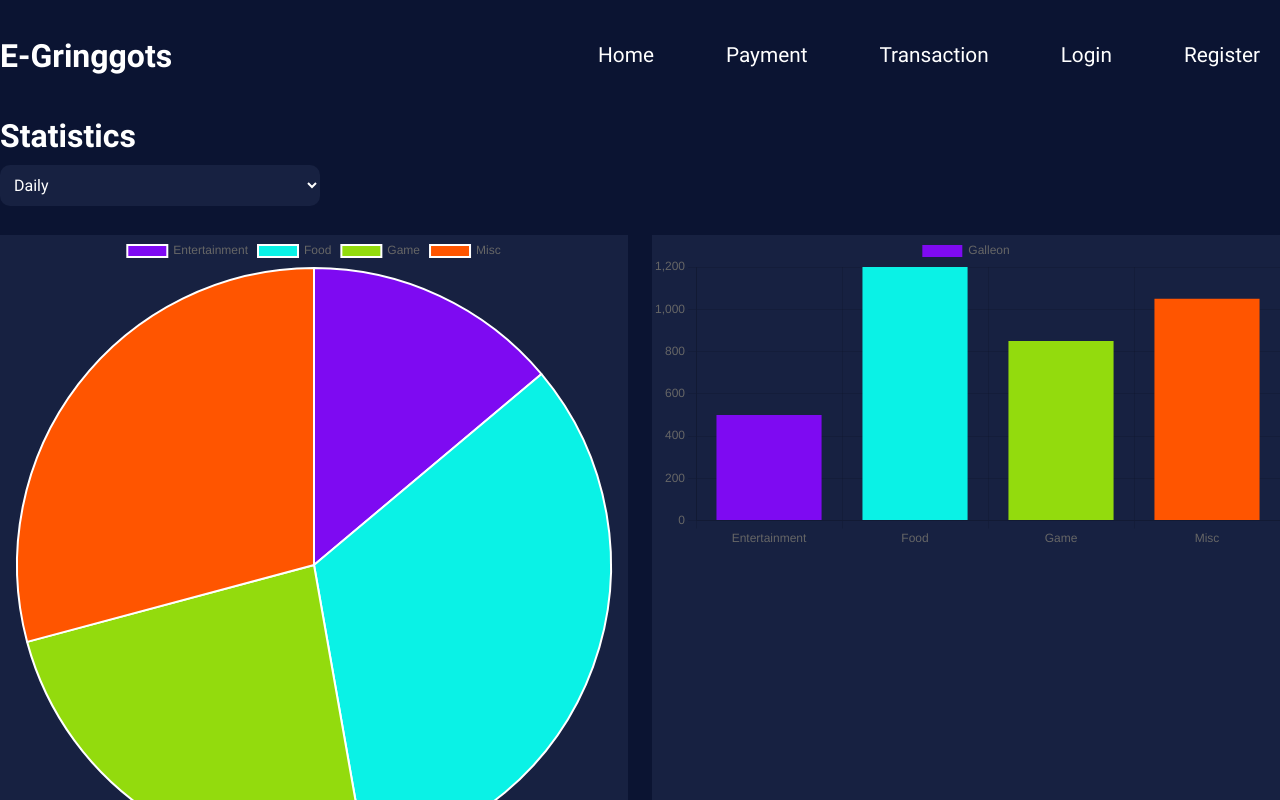
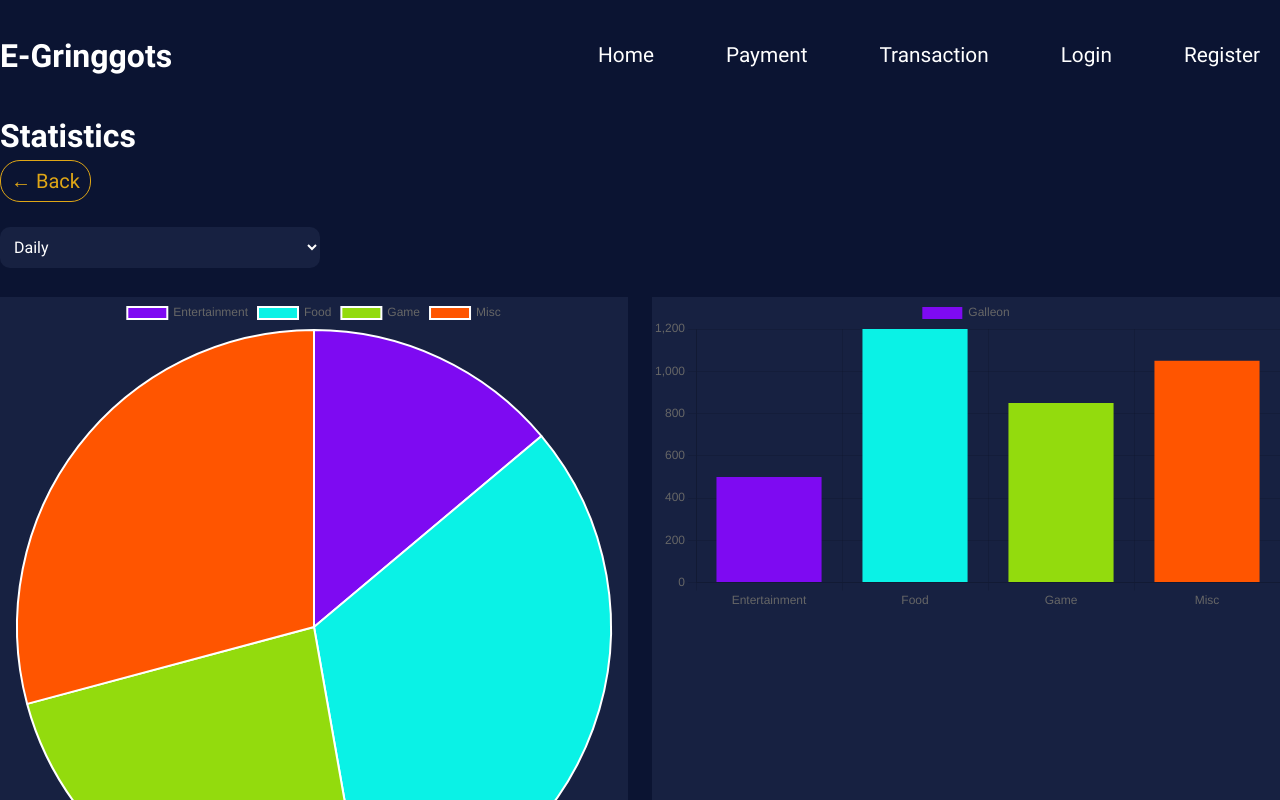
Before and after one commit to BuzzOffer/E-Gringotts-Frontend, a React (Vite) app: page /statistics in a window 1280 px wide. Shown: the top 800 px of the page. Built offline with nearby package versions, Linux system fonts and the light colour scheme.

Commit message:
Added non-functional back button

```diff
--- /dev/null
+++ b/src/pages/Statistics/backbutton.jsx
@@ -0,0 +1,9 @@
+function BackButton() {
+    return (
+        <div>
+            <button className="back-button">← Back</button>
+        </div>
+    )
+}
+
+export default BackButton;
--- a/src/pages/Statistics/index.jsx
+++ b/src/pages/Statistics/index.jsx
@@ -3,11 +3,13 @@ import { Line, Pie, Bar } from "react-chartjs-2";
 import './stats.css';
 import expensesData from './data/expensesData.json';
 import GraphSelect from './graphselect';
+import BackButton from './backbutton';
 
 export default function Statistics() {
     return (
         <>
             <h1>Statistics</h1>
+            <BackButton />
             <GraphSelect />
             <div className="visuals">
                 <div className="pieChart">
```
